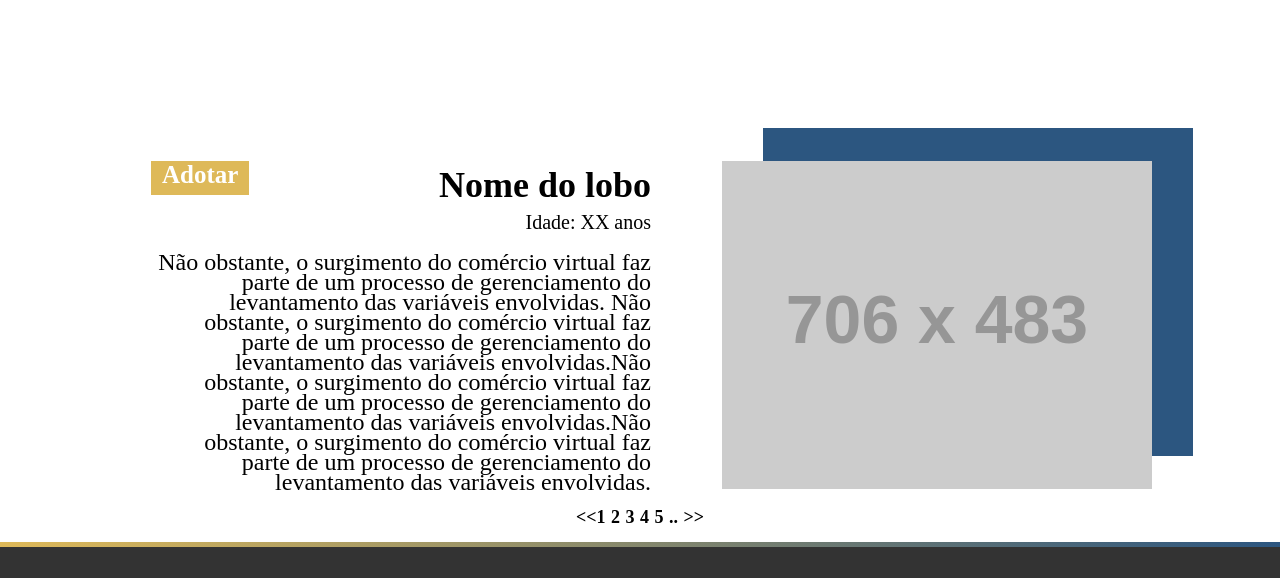
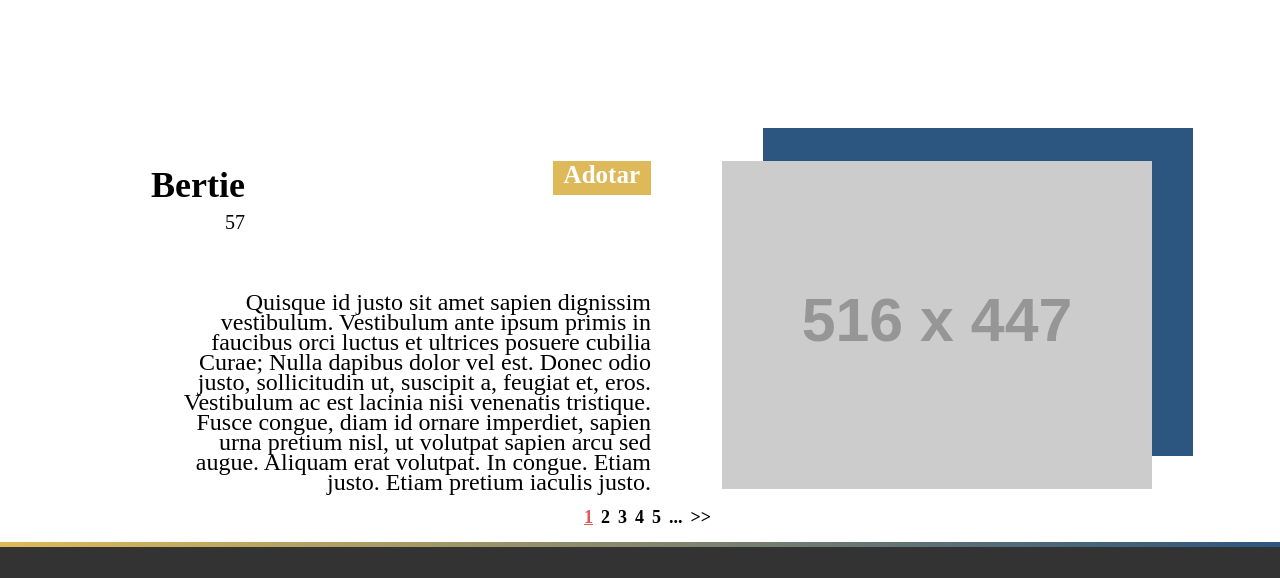
Before and after one commit to italo-ch/adote-um-lobinho, a plain HTML site: page pages/lista-de-lobinhos.html in a window 1280 px wide. Shown: the part 1566-2144 px from the top of the page. Drawn offline with Linux system fonts and the light colour scheme; placeholder pictures from the web are drawn by us; a web font is replaced by a local one.

Commit message:
feat: navegação pelo nav-bottom e carregamento da página clicada finalizados

```diff
--- a/pages/lista-de-lobinhos.html
+++ b/pages/lista-de-lobinhos.html
@@ -40,7 +40,7 @@
 
         </section>
         <section class="lista-lobos">
-            <div class="examples-container">
+            <div class="examples-container" id="lobos-container">
                 <div class="card-example">
                     <div class="image-container">
                         <img src="http://dummyimage.com/706x483.png/cc0000/ffffff">
@@ -182,6 +182,6 @@
             </div>
         </div>
     </footer>
-    <script src="script.js"></script>
+    <script src="../scripts/search-filter.js"></script>
 </body>
 </html>
--- /dev/null
+++ b/scripts/search-filter.js
@@ -0,0 +1,151 @@
+const navList = document.querySelector('.bottom-nav__list')
+
+
+document.addEventListener('DOMContentLoaded', (e) =>{
+
+
+
+
+    let paginaAtual = 1;
+    let paginaAntesDoClick = paginaAtual
+
+
+
+
+    carregarDados().then((lobos) => {
+        construirPagina(paginaAtual, lobos)
+
+    });
+
+})
+
+async function carregarDados() {
+    try {
+        const response = await fetch("../lobinhos.json");
+        const data = await response.json();
+        return data;
+    } catch (error) {
+        console.error("Erro ao carregar JSON:", error);
+    }
+}
+
+function construirPagina(idPagina, dados){
+    const containerLobos = document.querySelector("#lobos-container");
+    containerLobos.innerHTML = ''
+    for (let i = idPagina * 4 - 4; i < 4 * idPagina; i++) {
+
+        if ((i+1) % 2 == 0){
+            reverse = 'reverse'
+        }else{
+            reverse = ''
+        }
+
+        containerLobos.innerHTML += `
+        <div class="card-example ${reverse}" id='${dados[i].id}'>
+                    <div class="image-container">
+                        <img src="${dados[i].imagem}">
+                    </div>
+                    <div class="content-container">
+                        <div class="title">
+                            <div>
+                                <h3>
+                                    ${dados[i].nome}
+                                </h3>
+                                <span>
+                                    ${dados[i].idade}
+                                </span>
+                            </div>
+                            <a href="adotar-lobinho.html" class="button" id='btnLobo${dados[i].id}'>
+                                Adotar
+                            </a>
+                        </div>
+
+                        <p class="description">
+                            ${dados[i].descricao}
+                        </p>
+                    </div>
+                </div>`
+    }
+
+    construirNavButtons(idPagina, dados.length)
+}
+
+function construirNavButtons(idPagina, numTotal){
+    paginaAntesDoClick = idPagina
+    navList.innerHTML = ''
+    let rangeMin = 1
+
+    if (idPagina != 1){
+        navList.innerHTML += `<li class="bottom-nav__item"><a class="bottom-nav__link" href="#" id='i'>&lt;&lt;</a></li>`
+    }
+
+
+    if (idPagina >3){
+        rangeMin = idPagina - 2
+        navList.innerHTML += `<li class="bottom-nav__item"><a class="bottom-nav__link" href="#" id='-'>...</a></li>`
+    }
+
+    let rangeMax = Math.min(rangeMin + 4,Math.ceil(numTotal/4))
+
+
+
+    for (let i = rangeMin; i <= rangeMax; i++) {
+        navList.innerHTML += `<li class="bottom-nav__item"><a class="bottom-nav__link" href="#" id='link${i}'>${i}</a></li>`
+        if (i == idPagina){
+            const linkAtual = document.querySelector(`#link${i}`)
+            linkAtual.style = 'color: var(--red); text-decoration: underline'
+        }
+    }
+
+    if (rangeMax < Math.ceil(numTotal/4)){
+        navList.innerHTML += `<li class="bottom-nav__item"><a class="bottom-nav__link" href="#" id='+'>...</a></li>`
+    }
+
+    if (idPagina < Math.ceil(numTotal/4)){
+        navList.innerHTML += `<li class="bottom-nav__item"><a class="bottom-nav__link" href="#" id='f'>&gt;&gt;</a></li>`
+    }
+
+
+    const navItems = navList.children
+    console.log(navItems[0].firstChild)
+
+    navItems[0].firstChild.addEventListener('click', (e)=>{
+        e.preventDefault()
+        console.log('clicou')
+    })
+
+    for (let i = 0; i < navItems.length; i++) {
+        navItems[i].firstChild.addEventListener('click', (e)=>{
+            e.preventDefault()
+
+            if (e.target.id != '+' && e.target.id != '-' && e.target.id != 'i' && e.target.id != 'f'){
+                paginaAtual = parseInt(e.target.text)
+            }
+
+            if(e.target.id == '+'){
+                paginaAtual = rangeMax + 1
+            }
+            if(e.target.id == '-'){
+                paginaAtual = rangeMin - 1
+            }
+            if(e.target.id == 'i'){
+                paginaAtual = 1
+            }
+            if(e.target.id == 'f'){
+                paginaAtual = Math.ceil(numTotal/4)
+            }
+
+            carregarDados().then((lobos) => {
+                construirPagina(paginaAtual, lobos)
+
+            });
+        })
+
+    }
+}
+
+        // let loboSelecionado = JSON.stringify(lobos[0])
+        // localStorage.setItem('loboSelecionado', loboSelecionado)
+        // console.log(localStorage.getItem('loboSelecionado'))
+        // loboRetornado = JSON.parse(localStorage.getItem('loboSelecionado'))
+        // console.log(loboRetornado)
--- a/styles/pages/lista-lobinhos.css
+++ b/styles/pages/lista-lobinhos.css
@@ -18,6 +18,7 @@
 
 .bottom-nav__item{
     width: 100%;
+    margin-left: 8px;
 }
 
 .bottom-nav__link{
```
